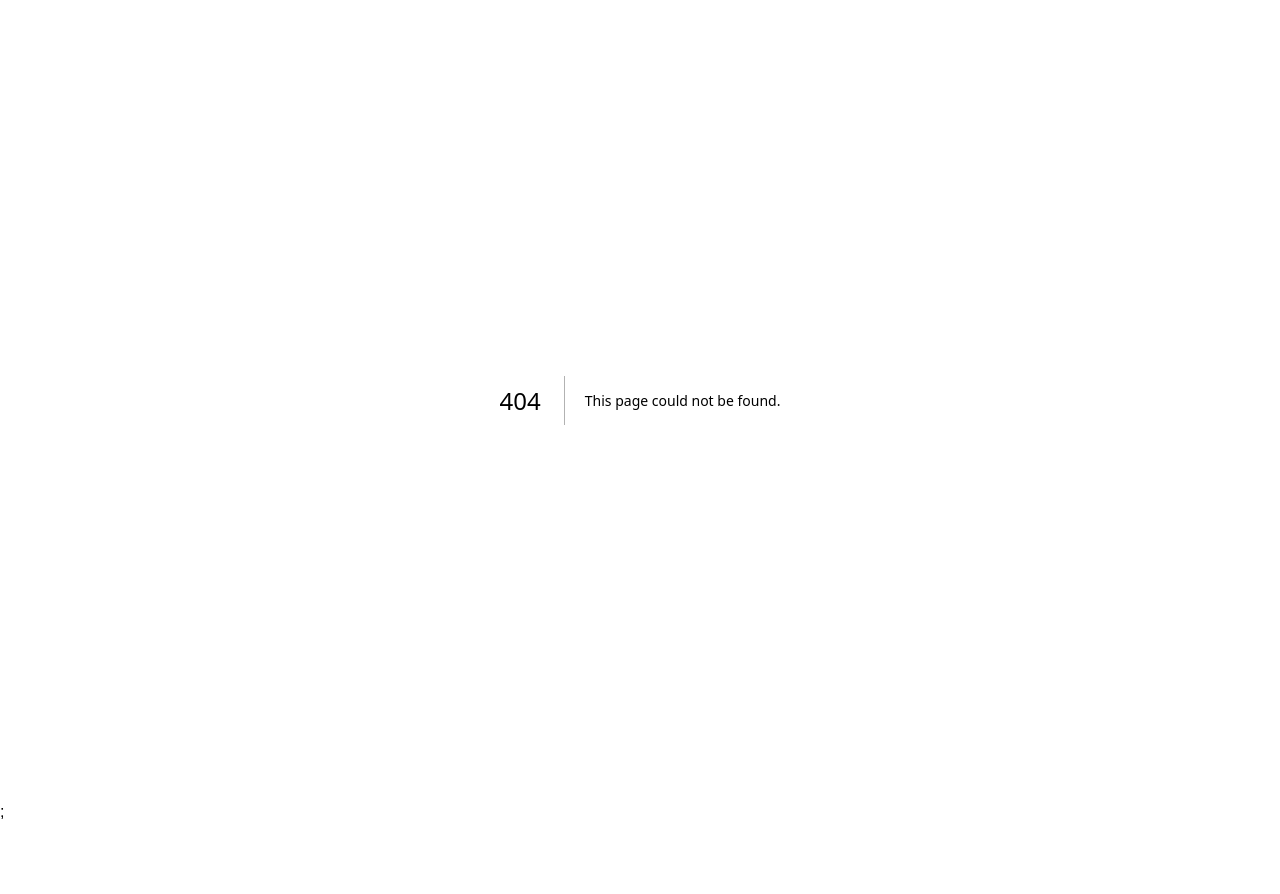
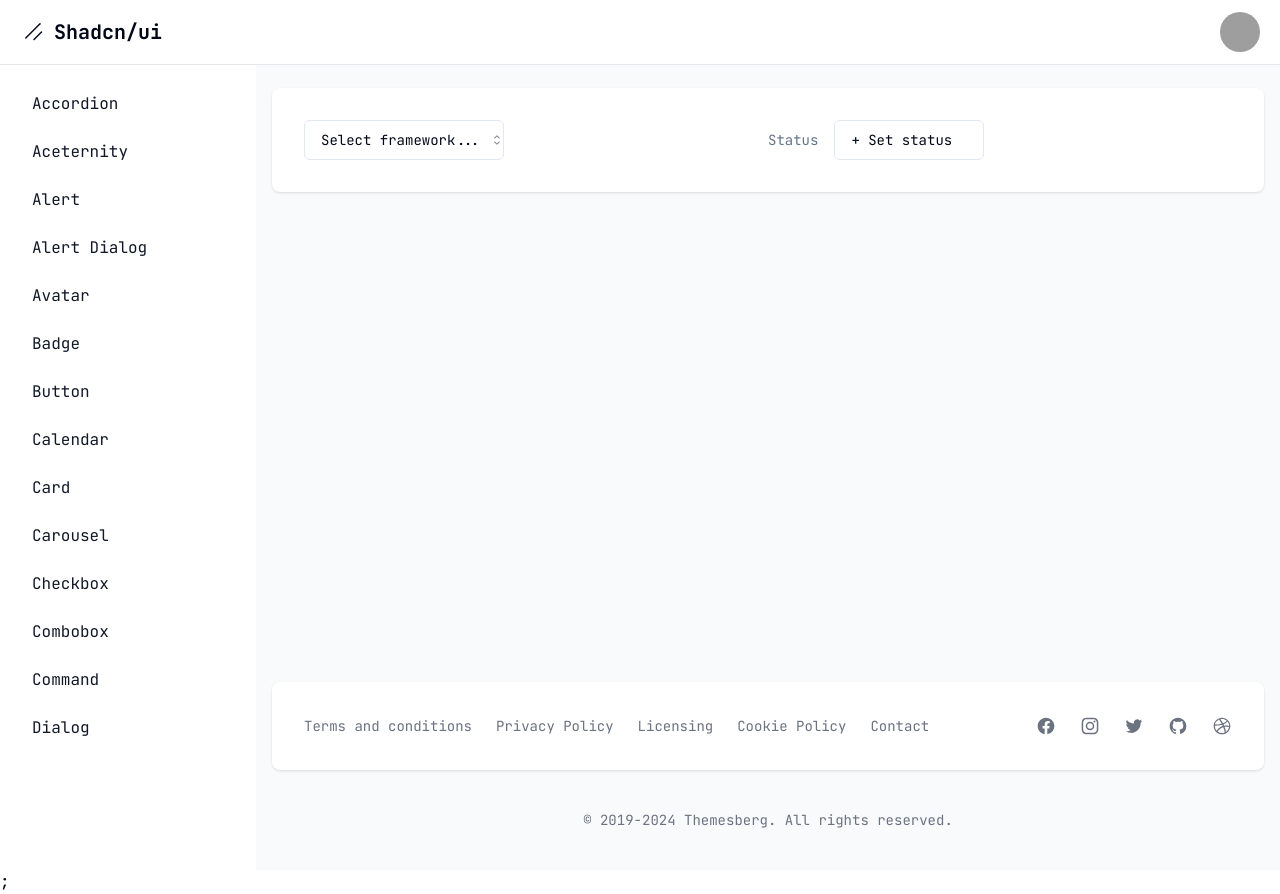
Before and after one commit to JcxMendezz/Learnuishad.cn, a Next.js app: page /dashboard/Combobox in a window 1280 px wide. Before the commit this address had no page. Before the commit the page ends 824 px from the top, so only its background shows below. Built offline with nearby package versions, Linux system fonts and the light colour scheme; grey boxes are pictures that could not be loaded; a web font is replaced by a local one.

Commit message:
feat: Component Combobox + FontJetBrainsMono

```diff
--- a/package.json
+++ b/package.json
@@ -16,6 +16,7 @@
     "@radix-ui/react-dialog": "^1.0.5",
     "@radix-ui/react-icons": "^1.3.0",
     "@radix-ui/react-label": "^2.0.2",
+    "@radix-ui/react-popover": "^1.1.1",
     "@radix-ui/react-slot": "^1.0.2",
     "@radix-ui/themes": "^3.0.5",
     "class-variance-authority": "^0.7.0",
--- /dev/null
+++ b/src/app/dashboard/Combobox/page.tsx
@@ -0,0 +1,164 @@
+"use client";
+import { useState } from "react";
+
+import { CaretSortIcon, CheckIcon } from "@radix-ui/react-icons";
+
+import { cn } from "@/lib/utils";
+import { Button } from "@/components/ui/button";
+import {
+  Command,
+  CommandEmpty,
+  CommandGroup,
+  CommandInput,
+  CommandItem,
+  CommandList,
+} from "@/components/ui/command";
+import {
+  Popover,
+  PopoverContent,
+  PopoverTrigger,
+} from "@/components/ui/popover";
+
+const frameworks = [
+  {
+    value: "next.js",
+    label: "Next.js",
+  },
+  {
+    value: "sveltekit",
+    label: "SvelteKit",
+  },
+  {
+    value: "nuxt.js",
+    label: "Nuxt.js",
+  },
+  {
+    value: "remix",
+    label: "Remix",
+  },
+  {
+    value: "astro",
+    label: "Astro",
+  },
+  {
+    value: "vite",
+    label: "Vite",
+  },
+];
+type Status = {
+  value: string;
+  label: string;
+};
+
+const statuses: Status[] = [
+  {
+    value: "backlog",
+    label: "Backlog",
+  },
+  {
+    value: "todo",
+    label: "Todo",
+  },
+  {
+    value: "in progress",
+    label: "In Progress",
+  },
+  {
+    value: "done",
+    label: "Done",
+  },
+  {
+    value: "canceled",
+    label: "Canceled",
+  },
+];
+
+export default function Page() {
+  const [open, setOpen] = useState(false);
+  const [value, setValue] = useState("");
+  const [open2, setOpen2] = useState(false);
+  const [selectedStatus, setSelectedStatus] = useState<Status | null>(null);
+  return (
+    <div className="grid grid-cols-2">
+      <Popover open={open} onOpenChange={setOpen}>
+        <PopoverTrigger asChild>
+          <Button
+            variant="outline"
+            role="combobox"
+            aria-expanded={open}
+            className="w-[200px] justify-between"
+          >
+            {value
+              ? frameworks.find((framework) => framework.value === value)?.label
+              : "Select framework..."}
+            <CaretSortIcon className="ml-2 h-4 w-4 shrink-0 opacity-50" />
+          </Button>
+        </PopoverTrigger>
+        <PopoverContent className="w-[200px] p-0">
+          <Command>
+            <CommandInput placeholder="Search framework..." className="h-9" />
+            <CommandList>
+              <CommandEmpty>No framework found.</CommandEmpty>
+              <CommandGroup>
+                {frameworks.map((framework) => (
+                  <CommandItem
+                    key={framework.value}
+                    value={framework.value}
+                    onSelect={(CurrentValue) => {
+                      setValue(CurrentValue === value ? "" : CurrentValue);
+                      setOpen(false);
+                    }}
+                  >
+                    {framework.label}
+                    <CheckIcon
+                      className={cn(
+                        "ml-auto h-4 w-4",
+                        value === framework.value ? "opacity-100" : "opacity-0"
+                      )}
+                    />
+                  </CommandItem>
+                ))}
+              </CommandGroup>
+            </CommandList>
+          </Command>
+        </PopoverContent>
+      </Popover>
+      <div className="flex items-center space-x-4">
+        <p className="text-sm text-muted-foreground">Status</p>
+        <Popover open={open2} onOpenChange={setOpen2}>
+          <PopoverTrigger asChild>
+            <Button variant="outline" className="w-[150px] justify-start">
+              {selectedStatus ? <>{selectedStatus.label}</> : <>+ Set status</>}
+            </Button>
+          </PopoverTrigger>
+          <PopoverContent className="p-0" side="right" align="start">
+            <Command>
+              <CommandInput placeholder="Change status..." />
+              <CommandList>
+                <CommandEmpty>No results found.</CommandEmpty>
+                <CommandGroup>
+                  {statuses.map((status) => (
+                    <CommandItem
+                      key={status.value}
+                      value={status.value}
+                      onSelect={(value) => {
+                        setSelectedStatus(
+                          statuses.find(
+                            (priority) => priority.value === value
+                          ) || null
+                        );
+                        setOpen2(false);
+                      }}
+                    >
+                      {status.label}
+                    </CommandItem>
+                  ))}
+                </CommandGroup>
+              </CommandList>
+            </Command>
+          </PopoverContent>
+        </Popover>
+      </div>
+    </div>
+  );
+}
--- a/src/app/dashboard/layout.tsx
+++ b/src/app/dashboard/layout.tsx
@@ -18,6 +18,7 @@
   { name: "checkbox", href: "checkbox" },
   { name: "command", href: "command" },
   { name: "aceternity", href: "aceternity" },
+  { name: "Combobox", href: "Combobox" },
 
 
 ].sort((a, b) => a.name.localeCompare(b.name));
--- a/src/app/layout.tsx
+++ b/src/app/layout.tsx
@@ -1,13 +1,13 @@
 import type { Metadata } from "next";
-import { Cabin_Sketch as FontSans } from "next/font/google";
+import { JetBrains_Mono as SlabSerif } from "next/font/google";
 import "./globals.css";
 
 import { cn } from "@/lib/utils";
 
-const fontSans = FontSans({
+const fontSans = SlabSerif({
   subsets: ["latin"],
   variable: "--font-sans",
-  weight: ["400", "700"],
+  weight: ["700", "400"],
 });
 
 export const metadata: Metadata = {
--- /dev/null
+++ b/src/components/ui/popover.tsx
@@ -0,0 +1,31 @@
+"use client"
+
+import * as React from "react"
+import * as PopoverPrimitive from "@radix-ui/react-popover"
+
+import { cn } from "@/lib/utils"
+
+const Popover = PopoverPrimitive.Root
+
+const PopoverTrigger = PopoverPrimitive.Trigger
+
+const PopoverContent = React.forwardRef<
+  React.ElementRef<typeof PopoverPrimitive.Content>,
+  React.ComponentPropsWithoutRef<typeof PopoverPrimitive.Content>
+>(({ className, align = "center", sideOffset = 4, ...props }, ref) => (
+  <PopoverPrimitive.Portal>
+    <PopoverPrimitive.Content
+      ref={ref}
+      align={align}
+      sideOffset={sideOffset}
+      className={cn(
+        "z-50 w-72 rounded-md border bg-popover p-4 text-popover-foreground shadow-md outline-none data-[state=open]:animate-in data-[state=closed]:animate-out data-[state=closed]:fade-out-0 data-[state=open]:fade-in-0 data-[state=closed]:zoom-out-95 data-[state=open]:zoom-in-95 data-[side=bottom]:slide-in-from-top-2 data-[side=left]:slide-in-from-right-2 data-[side=right]:slide-in-from-left-2 data-[side=top]:slide-in-from-bottom-2",
+        className
+      )}
+      {...props}
+    />
+  </PopoverPrimitive.Portal>
+))
+PopoverContent.displayName = PopoverPrimitive.Content.displayName
+
+export { Popover, PopoverTrigger, PopoverContent }
```
Also changed, not shown: 1 other file (tests, documents, lock files or other folders).
